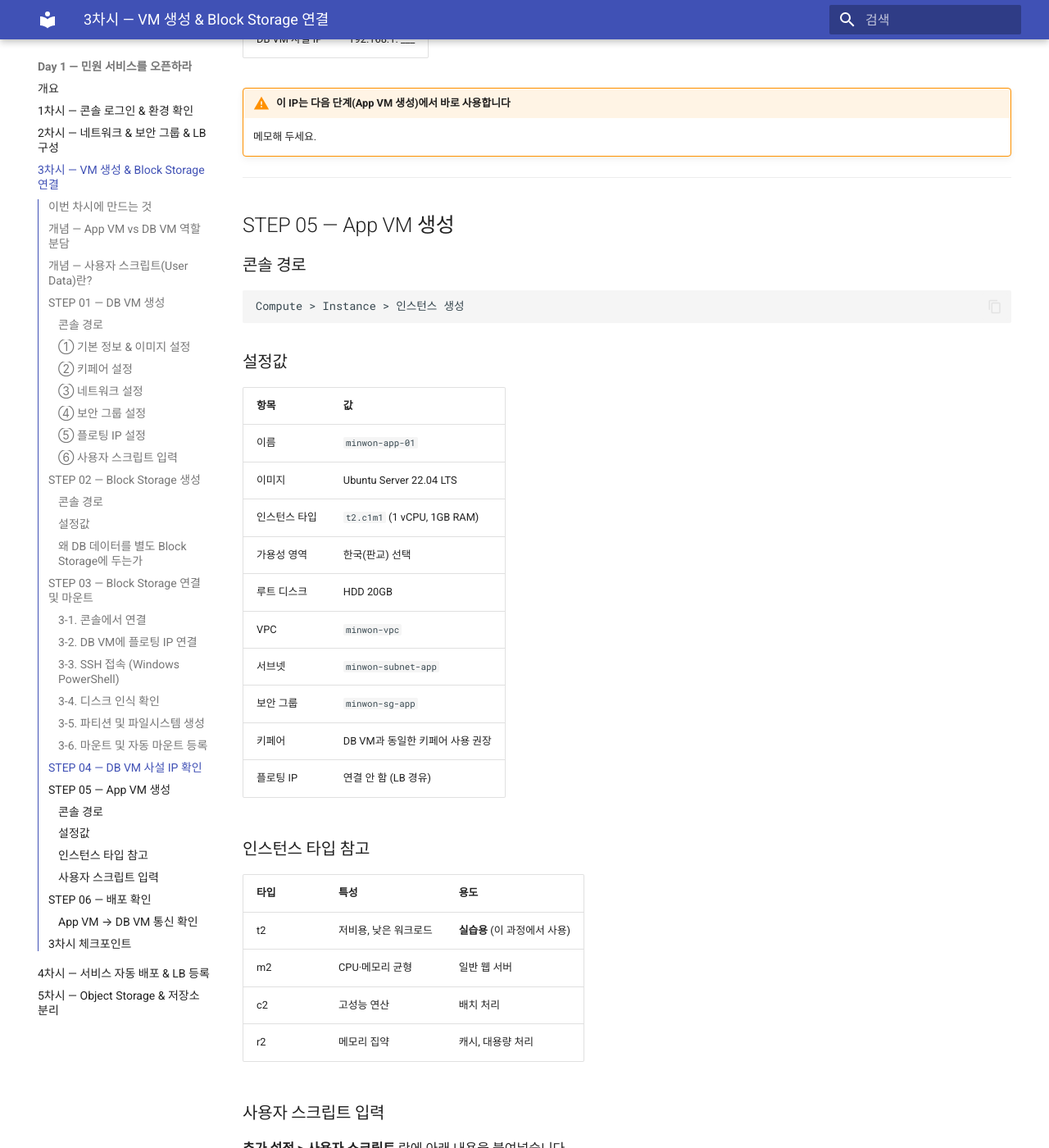
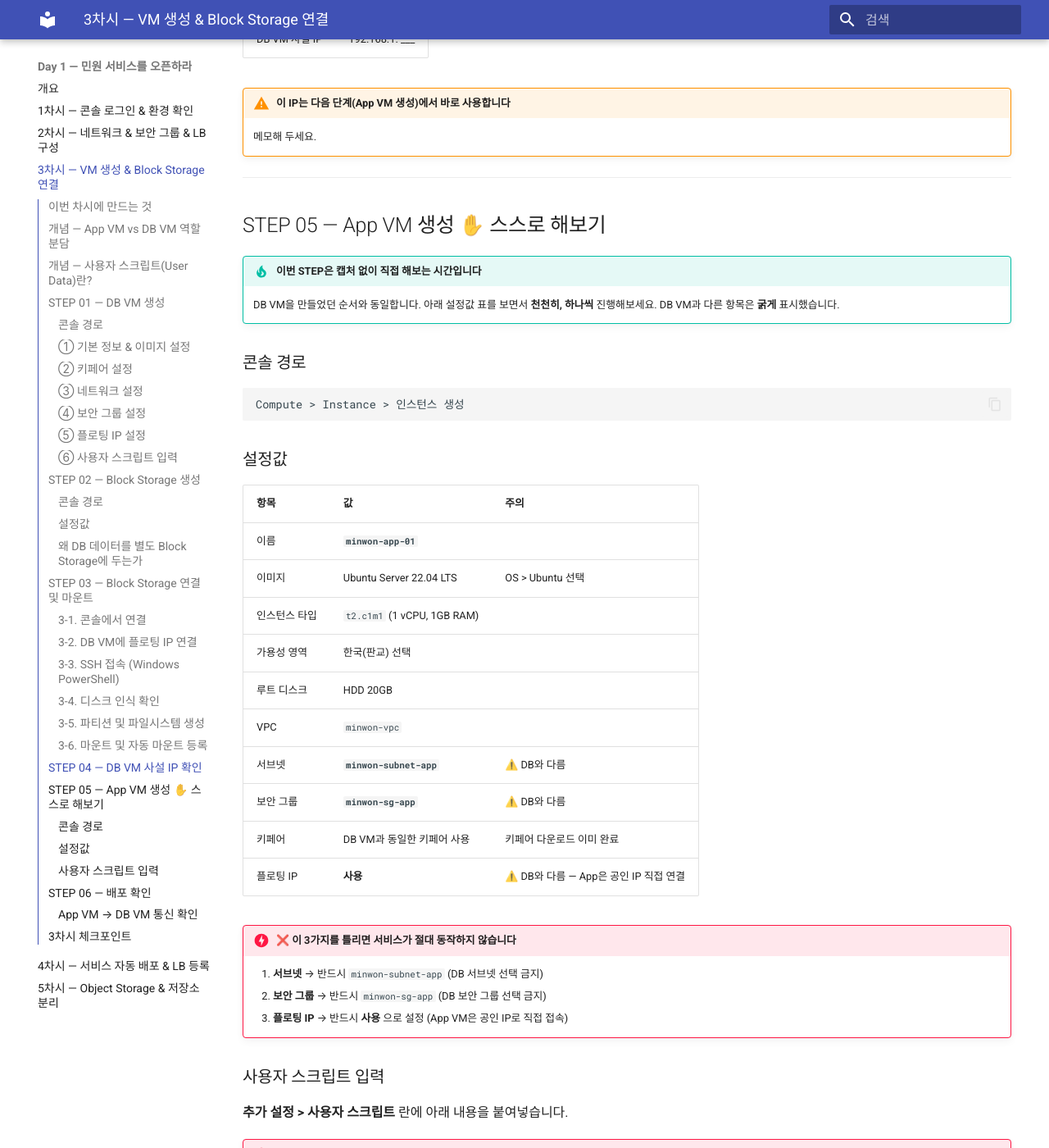
Before and after one commit to skilleat-labs/cloud-native-minwon-lab, an MkDocs documentation site: the page built from docs/day1/session3.md, in a window 1280 px wide and 1400 px high, scrolled down 13788 px. Shown: the whole window at 82% size. Built offline with MkDocs 1.6.1 and Material for MkDocs 9.7.7, drawn with Linux system fonts in a browser that asks for light colours.

Commit message:
day1/session3: App VM 생성을 자율 실습으로 전환 + 핵심 항목 강조
Co-Authored-By: Claude Sonnet 4.6 <noreply@anthropic.com>

```diff
--- a/docs/day1/session3.md
+++ b/docs/day1/session3.md
@@ -374,7 +374,12 @@ Compute > Instance > minwon-db-01 클릭
 
 ---
 
-## STEP 05 — App VM 생성
+## STEP 05 — App VM 생성 ✋ 스스로 해보기
+
+!!! tip "이번 STEP은 캡처 없이 직접 해보는 시간입니다"
+    DB VM을 만들었던 순서와 동일합니다.
+    아래 설정값 표를 보면서 **천천히, 하나씩** 진행해보세요.
+    DB VM과 다른 항목은 **굵게** 표시했습니다.
 
 ### 콘솔 경로
 
@@ -384,27 +389,23 @@ Compute > Instance > 인스턴스 생성
 
 ### 설정값
 
-| 항목 | 값 |
-|------|---|
-| 이름 | `minwon-app-01` |
-| 이미지 | Ubuntu Server 22.04 LTS |
-| 인스턴스 타입 | `t2.c1m1` (1 vCPU, 1GB RAM) |
-| 가용성 영역 | 한국(판교) 선택 |
-| 루트 디스크 | HDD 20GB |
-| VPC | `minwon-vpc` |
-| 서브넷 | `minwon-subnet-app` |
-| 보안 그룹 | `minwon-sg-app` |
-| 키페어 | DB VM과 동일한 키페어 사용 권장 |
-| 플로팅 IP | 연결 안 함 (LB 경유) |
+| 항목 | 값 | 주의 |
+|------|---|------|
+| 이름 | **`minwon-app-01`** | |
+| 이미지 | Ubuntu Server 22.04 LTS | OS > Ubuntu 선택 |
+| 인스턴스 타입 | `t2.c1m1` (1 vCPU, 1GB RAM) | |
+| 가용성 영역 | 한국(판교) 선택 | |
+| 루트 디스크 | HDD 20GB | |
+| VPC | `minwon-vpc` | |
+| 서브넷 | **`minwon-subnet-app`** | ⚠️ DB와 다름 |
+| 보안 그룹 | **`minwon-sg-app`** | ⚠️ DB와 다름 |
+| 키페어 | DB VM과 동일한 키페어 사용 | 키페어 다운로드 이미 완료 |
+| 플로팅 IP | **사용** | ⚠️ DB와 다름 — App은 공인 IP 직접 연결 |
 
-### 인스턴스 타입 참고
-
-| 타입 | 특성 | 용도 |
-|------|------|------|
-| t2 | 저비용, 낮은 워크로드 | **실습용** (이 과정에서 사용) |
-| m2 | CPU·메모리 균형 | 일반 웹 서버 |
-| c2 | 고성능 연산 | 배치 처리 |
-| r2 | 메모리 집약 | 캐시, 대용량 처리 |
+!!! danger "❌ 이 3가지를 틀리면 서비스가 절대 동작하지 않습니다"
+    1. **서브넷** → 반드시 `minwon-subnet-app` (DB 서브넷 선택 금지)
+    2. **보안 그룹** → 반드시 `minwon-sg-app` (DB 보안 그룹 선택 금지)
+    3. **플로팅 IP** → 반드시 **사용** 으로 설정 (App VM은 공인 IP로 직접 접속)
 
 ### 사용자 스크립트 입력
 
```
